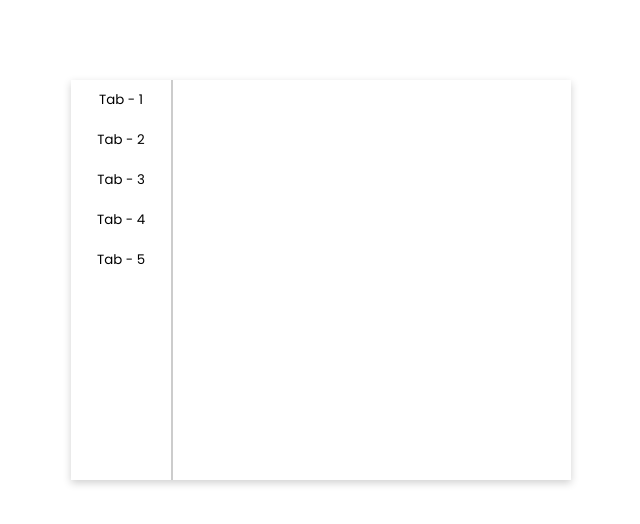
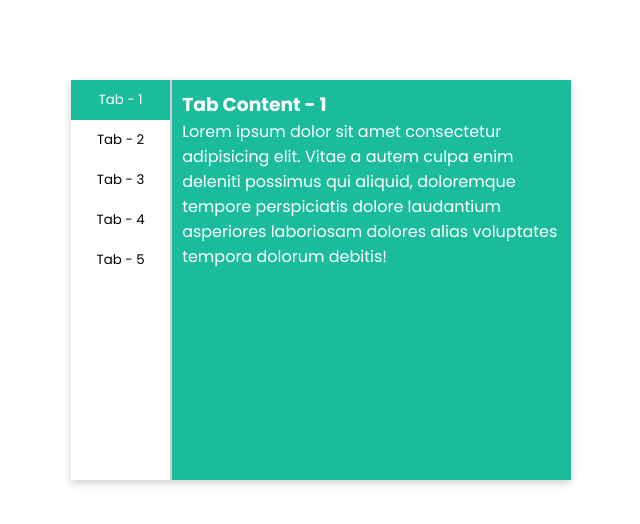
Before and after one commit to CandeAli/Tablas, a plain HTML site: page index.html in a window 1280 px wide. Shown: the whole page, without its empty margins (319-959 px from the left). Drawn offline with Linux system fonts and the light colour scheme.

Commit message:
archivos terminados

```diff
--- a/index.html
+++ b/index.html
@@ -13,11 +13,11 @@
     <div class="tab-bx">
 
         <div class="tab-btn-bx">
-            <button class="tab-btn">Tab - 1</button>
-            <button class="tab-btn">Tab - 2</button>
-            <button class="tab-btn">Tab - 3</button>
-            <button class="tab-btn">Tab - 4</button>
-            <button class="tab-btn">Tab - 5</button>
+            <button class="tab-btn" onclick="showPan(0,'#1abc9c')">Tab - 1</button>
+            <button class="tab-btn" onclick="showPan(1,'#74b9ff')">Tab - 2</button>
+            <button class="tab-btn" onclick="showPan(2,'#ff7675')">Tab - 3</button>
+            <button class="tab-btn" onclick="showPan(3,'#a29bfe')">Tab - 4</button>
+            <button class="tab-btn" onclick="showPan(4,'#00d8d6')">Tab - 5</button>
         </div>
 
         <div class="tab-ctn-bx">
@@ -45,7 +45,7 @@
 
     </div>
 
-    <script src=".js"></script>
+    <script src="main.js"></script>
 
 
 </body>
--- /dev/null
+++ b/main.js
@@ -0,0 +1,22 @@
+const tab_btn = document.querySelectorAll('.tab-btn');
+const tab_ctn = document.querySelectorAll('.tab-ctn');
+
+
+const showPan = (indx, clrCde) =>{
+    tab_btn.forEach(element => {
+        element.style.backgroundColor = "";
+        element.style.color = "";
+    });
+    tab_btn[indx].style.backgroundColor = clrCde;
+    tab_btn[indx].style.color="#fff";
+
+    tab_ctn.forEach(element => {
+        element.style.display="none";
+    });
+
+    tab_ctn[indx].style.display="block";
+    tab_ctn[indx].style.backgroundColor = clrCde;
+    tab_ctn[indx].style.color="#fff";
+}
+
+showPan(0,'#1abc9c');
--- a/style.css
+++ b/style.css
@@ -37,7 +37,7 @@ body {
 
 
 .tab-btn-bx .tab-btn {
-    width: 100px;
+    width: 100%;
     height: 40px;
     border: none;
     outline: none;
@@ -52,12 +52,12 @@ body {
 }
 
 
-.tab-ctn-bx {
-    border-left: 1px solid rgba( 0, 0, 0, 0.20);
-    width: 100%;
-    height: 100%;
+.tab-ctn-bx{
+    border-left:1px solid rgba(0, 0, 0, 0.19);
+    width:100%;
+    height:100%;
+    /* box-shadow: rgba(0, 0, 0, 0.19) 0px 0 3px; */
 }
-
 
 
 .tab-ctn-bx .tab-ctn {
```
Also changed, not shown: .js (deleted).
